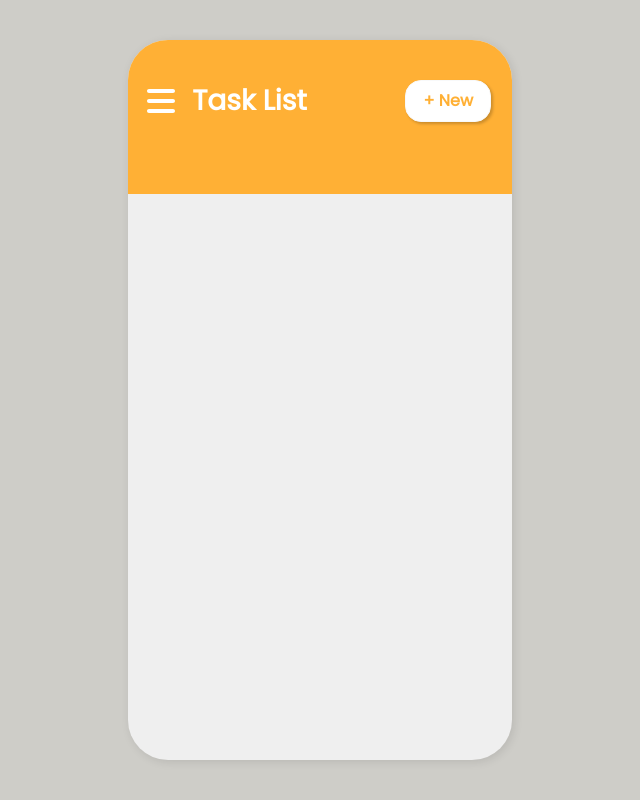
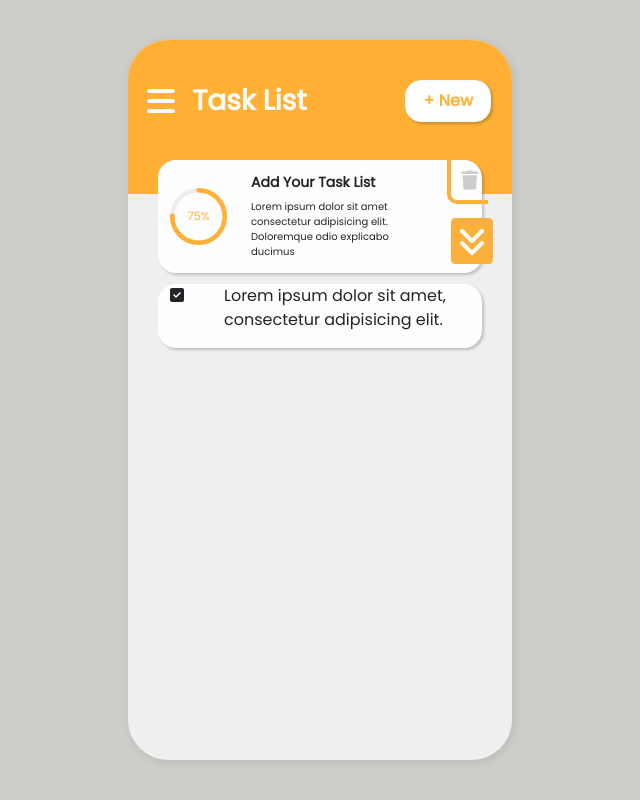
Before and after one commit to isgb/todolistfronted, a React (Vite) app: page / in a window 1280 px wide. Shown: the whole page, without its empty margins (320-960 px from the left). Built offline with nearby package versions, Linux system fonts and the light colour scheme.

Commit message:
creando task cards

```diff
--- a/src/App.jsx
+++ b/src/App.jsx
@@ -7,7 +7,7 @@ function App() {
 
   return (
     <section className='main-container'>
-      {/* Contenedor de la  */}
+      {/* Contenedor de la app */}
       <AppContainer/>
 
     </section>
--- a/src/components/CardsList/CardTasks/CardTasks.jsx
+++ b/src/components/CardsList/CardTasks/CardTasks.jsx
@@ -8,12 +8,10 @@ export const CardTasks = () => {
       <div className="row justify-content-between card-tasks">
         {/* CircularProgressBar Component */}
         <CircularProgressBar />
-
         {/* Card de informacion  */}
         <CardInformation />
-
         {/* Botones de la card */}
-      <ButtonsCardTask/>
+        <ButtonsCardTask />
       </div>
   );
 };
--- /dev/null
+++ b/src/components/CardsList/CardTasks/TaskItem/TaskItem.jsx
@@ -0,0 +1,18 @@
+import React from "react";
+import "../../../../styles/TaskItem.css";
+import { FontAwesomeIcon } from "@fortawesome/react-fontawesome";
+import { faSquareCheck } from "@fortawesome/free-solid-svg-icons";
+
+export const TaskItem = () => {
+  return (
+    <section className="task row justify-content-between card-task">
+      <div className="iconButton col-2">
+        <FontAwesomeIcon icon={faSquareCheck} />
+      </div>
+
+      <p className="col-10">
+        Lorem ipsum dolor sit amet, consectetur adipisicing elit.
+      </p>
+    </section>
+  );
+};
--- a/src/components/CardsList/CardsList.jsx
+++ b/src/components/CardsList/CardsList.jsx
@@ -1,15 +1,17 @@
 import React from "react";
-// import "../../styles/cardtasks.css";
+import "../../styles/cardtasks.css";
 import "react-circular-progressbar/dist/styles.css";
-// import { CardTasks } from "./CardTasks/CardTasks";
-import TaskConnectors from "./CardTasks/TaskConnectors";
+import { CardTasks } from "./CardTasks/CardTasks";
+import { TaskItem } from "./CardTasks/TaskItem/TaskItem";
 
 export const CardsList = () => {
   return (
     <section className="container container-cardslist justify-content-center align-content-center">
-      {/* Card que muestra las tasks */}
-      {/* <CardTasks /> */}
-      {/* <TaskConnectors/> */}
+
+      {/* muestra la Card de información con su respectiva lista de tasks */}
+        <CardTasks />
+        <TaskItem/>
+
     </section>
   );
 };
--- /dev/null
+++ b/src/styles/TaskItem.css
@@ -0,0 +1,7 @@
+.card-task {
+    background-color: #FEFEFE;
+    border-radius: 18px;
+    width: 90%;
+    margin-bottom: 3%;
+    box-shadow: 2px 2px 3px rgba(0.6, 0, 0, 0.2);
+}
--- a/src/styles/cardtasks.css
+++ b/src/styles/cardtasks.css
@@ -11,7 +11,7 @@
     background-color: #FEFEFE;
     border-radius: 18px;
     width: 90%;
-    margin-bottom: 5%;
+    margin-bottom: 3%;
     box-shadow: 2px 2px 3px rgba(0.6, 0, 0, 0.2);
 }
 
```
Lines whose indentation alone changed are shown as unchanged.
